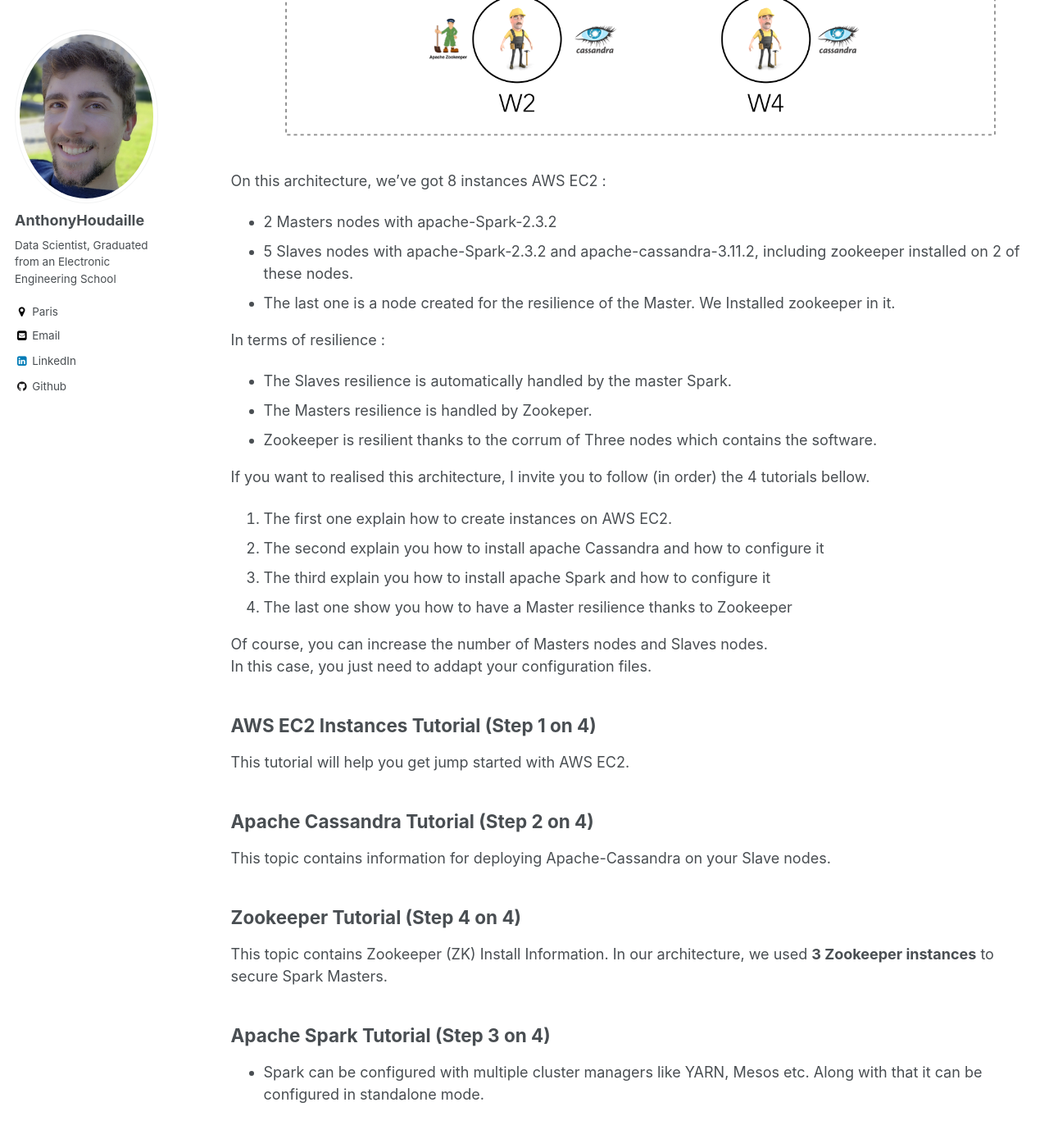
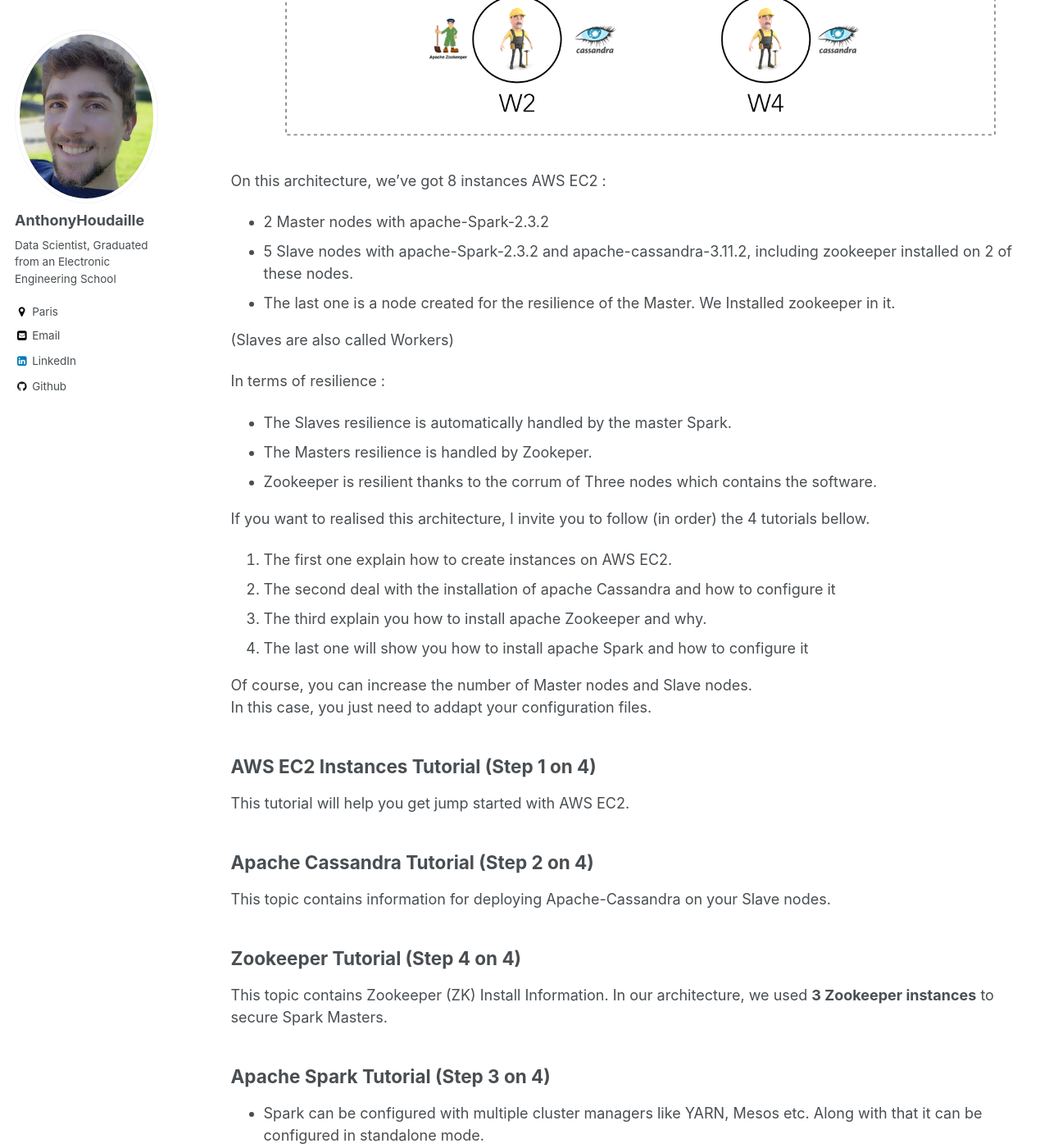
Before and after one commit to AnthonyHoudaille/AnthonyHoudaille.github.io, a Jekyll site: the page built from _pages/awsec2.md, in a window 1280 px wide and 1400 px high, scrolled down 986 px. Shown: the whole window at 82% size. Built offline with Jekyll 4.4.1, drawn with Linux system fonts in a browser that asks for light colours.

Commit message:
Update awsec2.md

```diff
--- a/_pages/awsec2.md
+++ b/_pages/awsec2.md
@@ -19,9 +19,11 @@ First of all, I would like to present you the Architecture I want to deployed.
 
 On this architecture, we've got 8 instances AWS EC2 :
 
-* 2 Masters nodes with apache-Spark-2.3.2
-* 5 Slaves nodes with apache-Spark-2.3.2 and apache-cassandra-3.11.2, including zookeeper installed on 2 of these nodes.
+* 2 Master nodes with apache-Spark-2.3.2
+* 5 Slave nodes with apache-Spark-2.3.2 and apache-cassandra-3.11.2, including zookeeper installed on 2 of these nodes.
 * The last one is a node created for the resilience of the Master. We Installed zookeeper in it.
+
+(Slaves are also called Workers)
 
 In terms of resilience :
 
@@ -33,11 +35,11 @@ In terms of resilience :
 If you want to realised this architecture, I invite you to follow (in order) the 4 tutorials bellow.
 
 1. The first one explain how to create instances on AWS EC2.
-2. The second explain you how to install apache Cassandra and how to configure it
-3. The third explain you how to install apache Spark and how to configure it
-4. The last one show you how to have a Master resilience thanks to Zookeeper
+2. The second deal with the installation of apache Cassandra and how to configure it
+3. The third explain you how to install apache Zookeeper and why.
+4. The last one will show you how to install apache Spark and how to configure it
 
-Of course, you can increase the number of Masters nodes and Slaves nodes.
+Of course, you can increase the number of Master nodes and Slave nodes.
 In this case, you just need to addapt your configuration files.
 
 {% include base_path %}
```
